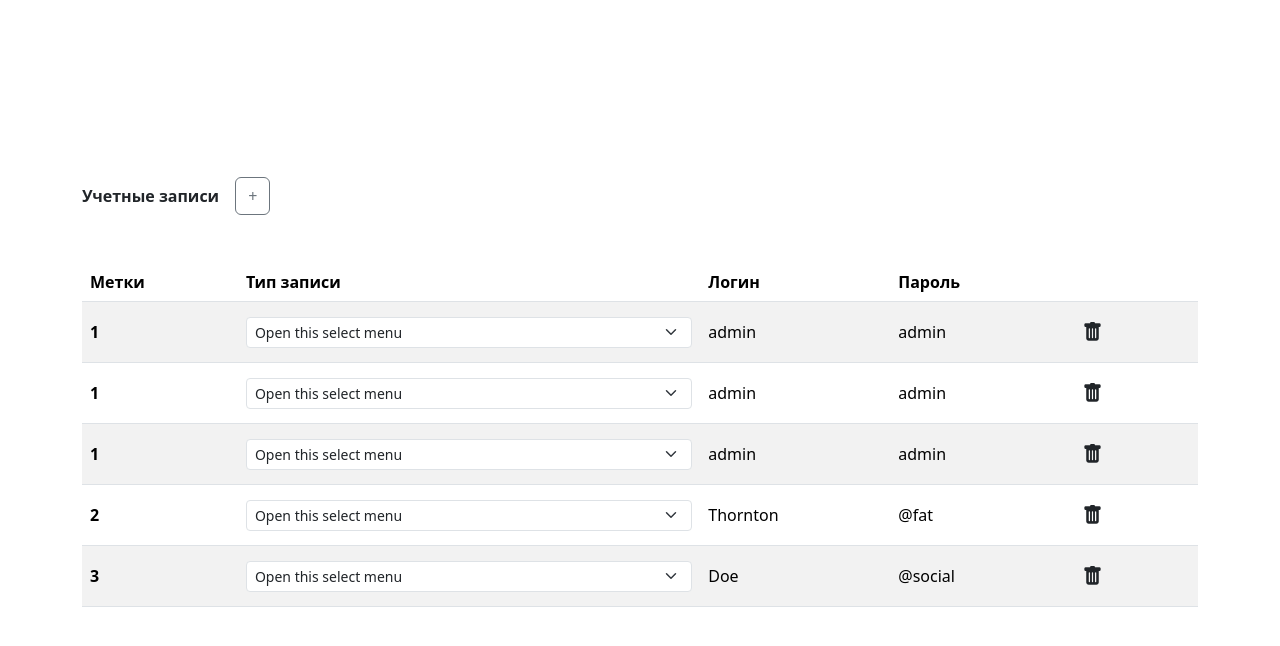
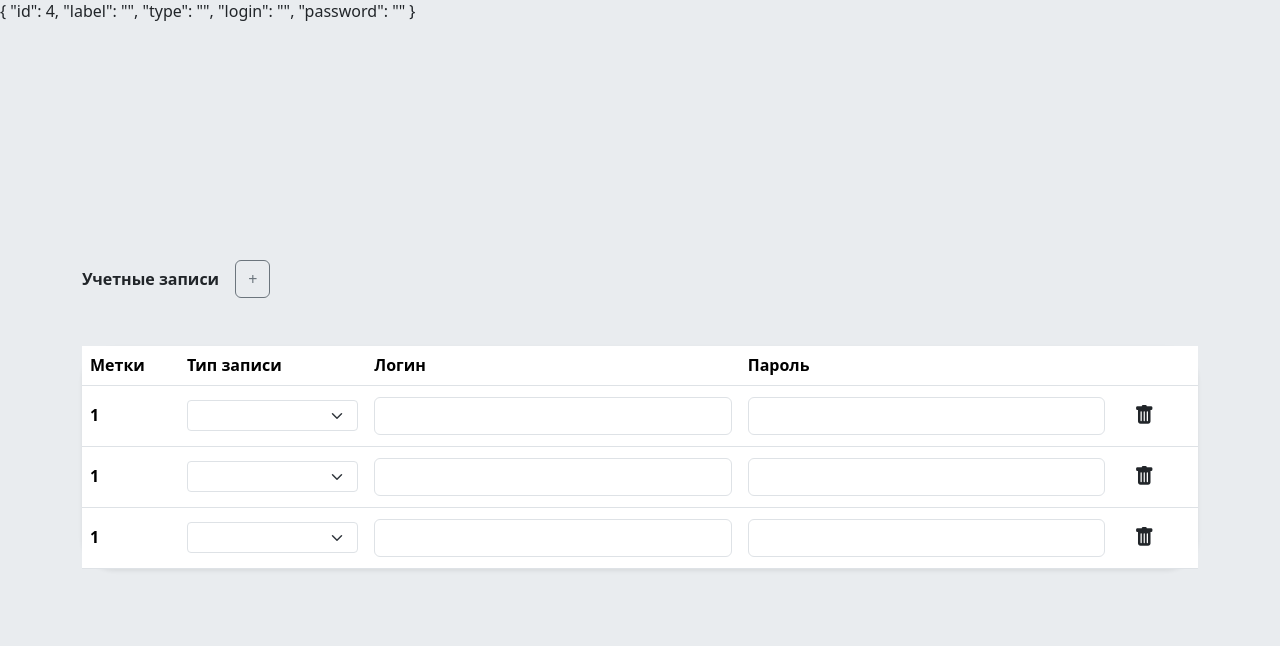
Before and after one commit to serj2626/saasoft-test, a Vue app: page / in a window 1280 px wide. Shown: the top 646 px of the page. Built offline with nearby package versions, Linux system fonts and the light colour scheme; the HTML template or start-up script is replaced by a standard one.

Commit message:
added data by table

```diff
--- a/src/App.vue
+++ b/src/App.vue
@@ -1,13 +1,32 @@
 <script setup lang="ts">
-import { useRecordStore } from './stores/record'
+import { reactive, ref } from 'vue'
+import { useRecordStore, type IRecord } from './stores/record'
 import { storeToRefs } from 'pinia'
 const store = useRecordStore()
 
-const { records } = storeToRefs(store)
+const { records, getLenght } = storeToRefs(store)
+
+const newRecord = reactive<IRecord>({
+  id: getLenght.value + 1,
+  label: '',
+  type: '',
+  login: '',
+  password: '',
+})
+
+// const addRecord = () => {
+//   records.value.push({
+//     id: Date.now(),
+//     type: '',
+//     login: '',
+//     password: '',
+//   })
+// }
 </script>
 
 <template>
-  <div class="app">
+  <div class="app bg-body-secondary">
+    {{ newRecord }}
     <div class="container">
       <div class="app min-vh-100 d-flex flex-column justify-content-center">
         <div class="d-flex flex-row align-items-center gap-3">
@@ -15,7 +34,7 @@ const { records } = storeToRefs(store)
           <button type="button" class="btn btn-outline-secondary">+</button>
         </div>
 
-        <table class="table table-striped mt-5">
+        <table class="table shadow-sm p-3 mt-5 rounded-5">
           <thead>
             <tr>
               <th scope="col">Метки</th>
@@ -29,51 +48,25 @@ const { records } = storeToRefs(store)
             <tr v-for="record in records" :key="record.id" class="align-middle">
               <th scope="row">1</th>
               <td>
-                <select class="form-select form-select-sm" aria-label="Small select example">
-                  <option selected>Open this select menu</option>
-                  <option value="1">One</option>
-                  <option value="2">Two</option>
-                  <option value="3">Three</option>
+                <select
+                  v-model="newRecord.type"
+                  class="form-select form-select-sm"
+                  aria-label="Small select example"
+                >
+                  <option value="LDAP">LDAP</option>
+                  <option value="Локальная">Локальная</option>
                 </select>
               </td>
-              <td>{{ record.login }}</td>
-              <td>{{ record.password }}</td>
               <td>
-                <button class="btn fs-5">
-                  <i class="bi bi-trash-fill"></i>
-                </button>
+                <input v-model="newRecord.login" type="text" class="form-control form-control-md" />
               </td>
-            </tr>
-            <tr class="align-middle">
-              <th scope="row">2</th>
               <td>
-                <select class="form-select form-select-sm" aria-label="Small select example">
-                  <option selected>Open this select menu</option>
-                  <option value="1">One</option>
-                  <option value="2">Two</option>
-                  <option value="3">Three</option>
-                </select>
+                <input
+                  v-model="newRecord.password"
+                  type="password"
+                  class="form-control form-control-md"
+                />
               </td>
-              <td>Thornton</td>
-              <td>@fat</td>
-              <td>
-                <button class="btn fs-5">
-                  <i class="bi bi-trash-fill"></i>
-                </button>
-              </td>
-            </tr>
-            <tr class="align-middle">
-              <th scope="row">3</th>
-              <td>
-                <select class="form-select form-select-sm" aria-label="Small select example">
-                  <option selected>Open this select menu</option>
-                  <option value="1">One</option>
-                  <option value="2">Two</option>
-                  <option value="3">Three</option>
-                </select>
-              </td>
-              <td>Doe</td>
-              <td>@social</td>
               <td>
                 <button class="btn fs-5">
                   <i class="bi bi-trash-fill"></i>
```
